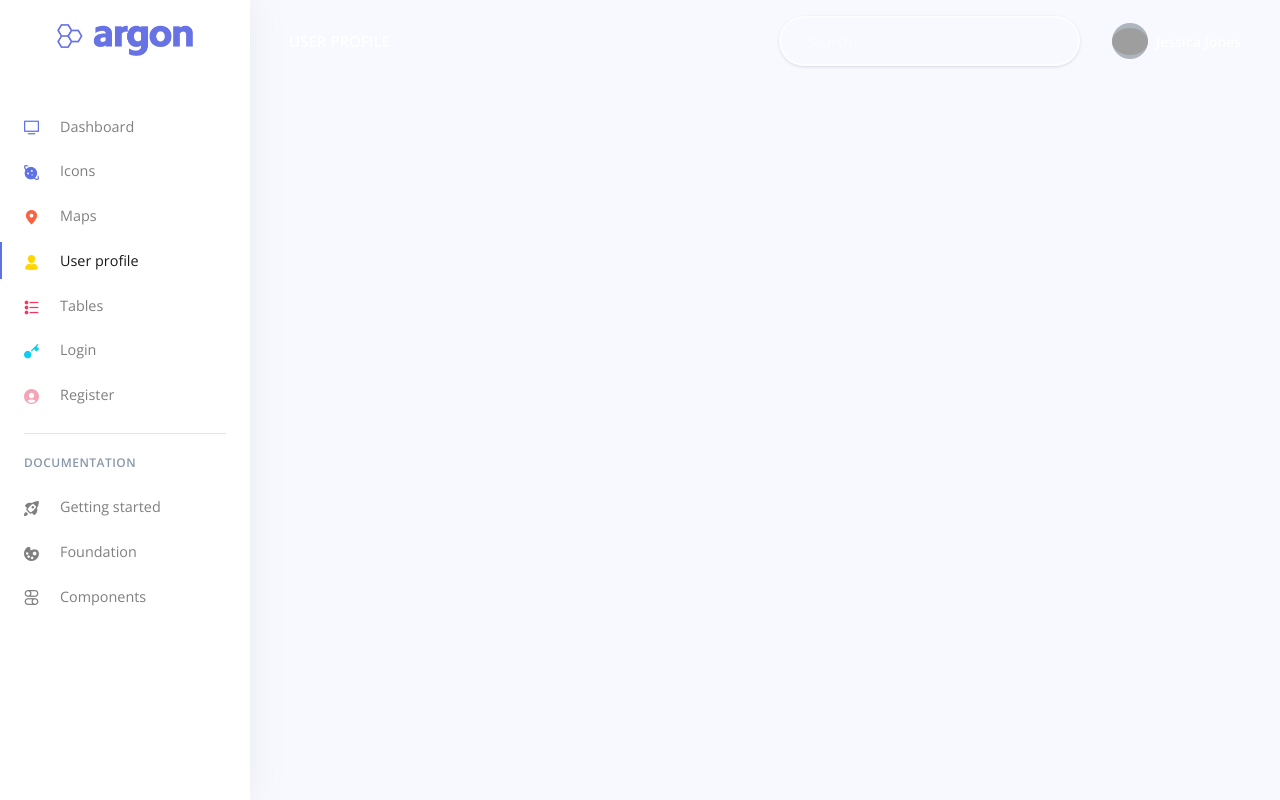
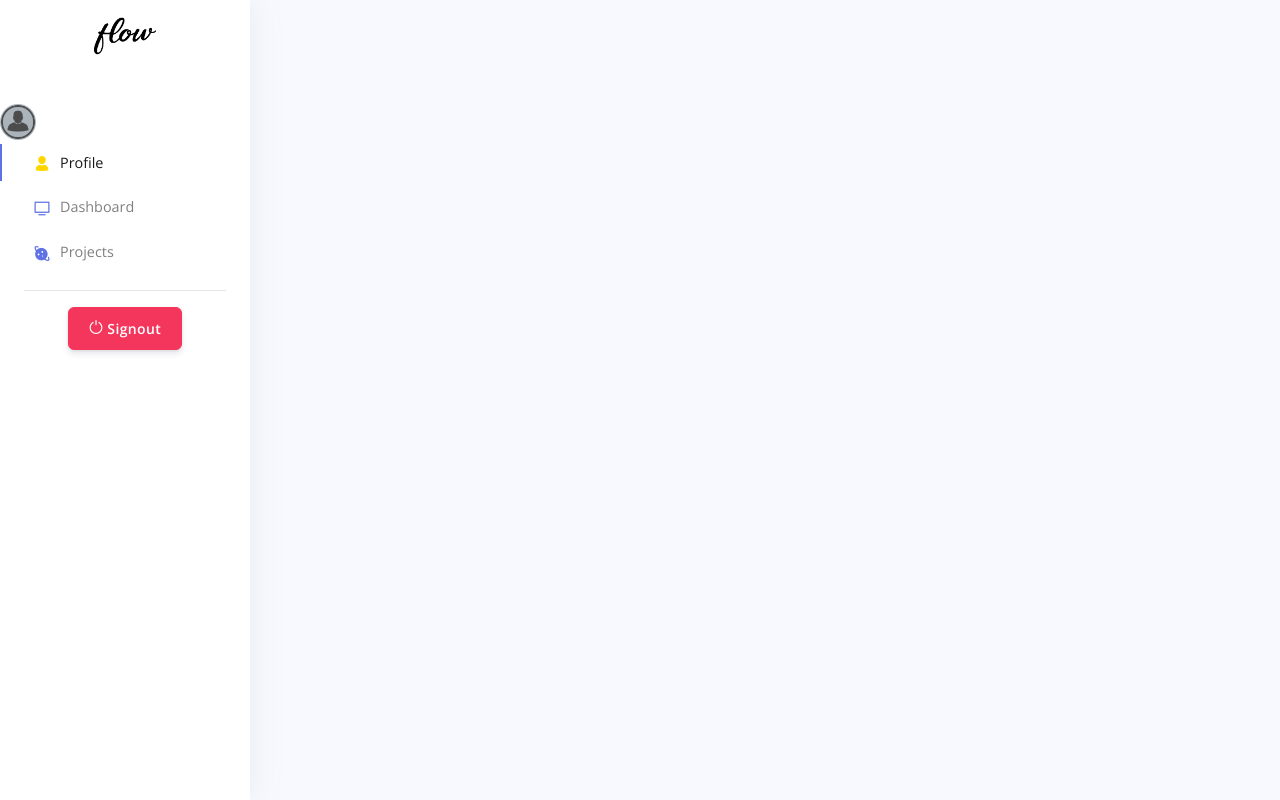
Before and after one commit to SujitSingh11/digital_dashboard, a PHP site: page /digital_dashboard/home.php in a window 1280 px wide. Run offline with PHP 8.4, Linux system fonts and the light colour scheme; some libraries are stand-ins or nearby versions; grey boxes are pictures that could not be loaded.

Commit message:
Edited the home page
Edited the home page, and started writing the create_project logic.
Added the new logos.

```diff
--- a/home.php
+++ b/home.php
@@ -1,3 +1,9 @@
+<?php
+
+require 'assets/db/connect_db.php';
+session_start();
+
+?>
 <!DOCTYPE html>
 <html lang="en">
 	<head>
@@ -7,7 +13,7 @@
 				Dashboard | Home for Flow
 			</title>
 		<link href="https://fonts.googleapis.com/css?family=Open+Sans:300,400,600,700" rel="stylesheet">
-  <!-- Icons -->
+
 		<link href="assets/js/plugins/nucleo/css/nucleo.css" rel="stylesheet" />
 		<link href="assets/css/argon-dashboard.css?v=1.1.0" rel="stylesheet" />
 	</head>
@@ -18,7 +24,7 @@
 					<span class="navbar-toggler-icon"></span>
 				</button>
 				<a class="navbar-brand pt-0" href="index.html">
-					<img src="assets/img/brand/blue.png" class="navbar-brand-img" alt="...">
+					<img src="assets/img/logo_black.png" class="navbar-brand-img" alt="...">
 				</a>
 
 				<ul class="nav align-items-center d-md-none">
@@ -35,42 +41,12 @@
 					</li>
 					<li class="nav-item dropdown">
 			  <a class="nav-link" href="#" role="button" data-toggle="dropdown" aria-haspopup="true" aria-expanded="false">
-				<div class="media align-items-center">
-				  <span class="avatar avatar-sm rounded-circle">
-					<img alt="Image placeholder" src="assets/img/theme/team-1-800x800.jpg">
-				  </span>
-				</div>
+
 			  </a>
-			  <div class="dropdown-menu dropdown-menu-arrow dropdown-menu-right">
-				<div class=" dropdown-header noti-title">
-				  <h6 class="text-overflow m-0">Welcome!</h6>
-				</div>
-				<a href="./examples/profile.html" class="dropdown-item">
-				  <i class="ni ni-single-02"></i>
-				  <span>My profile</span>
-				</a>
-				<a href="./examples/profile.html" class="dropdown-item">
-				  <i class="ni ni-settings-gear-65"></i>
-				  <span>Settings</span>
-				</a>
-				<a href="./examples/profile.html" class="dropdown-item">
-				  <i class="ni ni-calendar-grid-58"></i>
-				  <span>Activity</span>
-				</a>
-				<a href="./examples/profile.html" class="dropdown-item">
-				  <i class="ni ni-support-16"></i>
-				  <span>Support</span>
-				</a>
-				<div class="dropdown-divider"></div>
-				<a href="#!" class="dropdown-item">
-				  <i class="ni ni-user-run"></i>
-				  <span>Logout</span>
-				</a>
-			  </div>
 			</li>
 		  </ul>
 
-		  <div class="collapse navbar-collapse" id="sidenav-collapse-main">
+		  <div class="collapse navbar-collapse text-center" id="sidenav-collapse-main">
 
 			<div class="navbar-collapse-header d-md-none">
 			  <div class="row">
@@ -88,74 +64,31 @@
 			  </div>
 			</div>
 
-			<!-- Form -->
-			<form class="mt-4 mb-3 d-md-none">
-			  <div class="input-group input-group-rounded input-group-merge">
-				<input type="search" class="form-control form-control-rounded form-control-prepended" placeholder="Search" aria-label="Search">
-				<div class="input-group-prepend">
-				  <div class="input-group-text">
-					<span class="fa fa-search"></span>
-				  </div>
-				</div>
-			  </div>
-			</form>
+
 			<!-- Navigation -->
 			<ul class="navbar-nav">
-			  <li class="nav-item  class=" active>
-			  <a class=" nav-link " href=" index.html"> <i class="ni ni-tv-2 text-primary"></i> Dashboard
-				</a>
-			  </li>
-			  <li class="nav-item">
-				<a class="nav-link " href="examples/icons.html">
-				  <i class="ni ni-planet text-blue"></i> Icons
-				</a>
-			  </li>
-			  <li class="nav-item">
-				<a class="nav-link " href="examples/maps.html">
-				  <i class="ni ni-pin-3 text-orange"></i> Maps
-				</a>
-			  </li>
-			  <li class="nav-item">
-				<a class="nav-link  active " href="examples/profile.html">
-				  <i class="ni ni-single-02 text-yellow"></i> User profile
-				</a>
-			  </li>
-			  <li class="nav-item">
-				<a class="nav-link " href="examples/tables.html">
-				  <i class="ni ni-bullet-list-67 text-red"></i> Tables
-				</a>
-			  </li>
-			  <li class="nav-item">
-				<a class="nav-link" href="examples/login.html">
-				  <i class="ni ni-key-25 text-info"></i> Login
-				</a>
-			  </li>
-			  <li class="nav-item">
-				<a class="nav-link" href="examples/register.html">
-				  <i class="ni ni-circle-08 text-pink"></i> Register
-				</a>
-			  </li>
+				<div class="media align-items-center">
+				  <span class="avatar avatar-sm rounded-circle">
+					<img alt="Image placeholder" src="assets/img/favicon.png">
+				  </span>
+				</div>
+				<li class="nav-item">
+					<a class="nav-link  active " href="profile.php"><i class="ni ni-single-02 text-yellow"></i> Profile</a>
+				</li>
+				<li class="nav-item  class=" active>
+					<a class=" nav-link " href="dashboard.php"><i class="ni ni-tv-2 text-primary"></i> Dashboard</a>
+				</li>
+				<li class="nav-item">
+					<a class="nav-link " href="projects.php"><i class="ni ni-planet text-blue"></i> Projects</a>
+				</li>
 			</ul>
 			<!-- Divider -->
 			<hr class="my-3">
-			<!-- Heading -->
-			<h6 class="navbar-heading text-muted">Documentation</h6>
-			<!-- Navigation -->
 			<ul class="navbar-nav mb-md-3">
 			  <li class="nav-item">
-				<a class="nav-link" href="https://demos.creative-tim.com/argon-dashboard/docs/getting-started/overview.html">
-				  <i class="ni ni-spaceship"></i> Getting started
-				</a>
-			  </li>
-			  <li class="nav-item">
-				<a class="nav-link" href="https://demos.creative-tim.com/argon-dashboard/docs/foundation/colors.html">
-				  <i class="ni ni-palette"></i> Foundation
-				</a>
-			  </li>
-			  <li class="nav-item">
-				<a class="nav-link" href="https://demos.creative-tim.com/argon-dashboard/docs/components/alerts.html">
-				  <i class="ni ni-ui-04"></i> Components
-				</a>
+			  	<form method="post" action="login-system/signout.php">
+			  		<button type="submit" class="btn btn-icon btn-3 btn-danger"><i class="ni ni-button-power"></i>  Signout</button>
+			  	</form>
 			  </li>
 			</ul>
 		  </div>
@@ -166,59 +99,9 @@
 		<nav class="navbar navbar-top navbar-expand-md navbar-dark" id="navbar-main">
 		  <div class="container-fluid">
 			<!-- Brand -->
-			<a class="h4 mb-0 text-white text-uppercase d-none d-lg-inline-block" href="index.html">User Profile</a>
-			<!-- Form -->
-			<form class="navbar-search navbar-search-dark form-inline mr-3 d-none d-md-flex ml-lg-auto">
-			  <div class="form-group mb-0">
-				<div class="input-group input-group-alternative">
-				  <div class="input-group-prepend">
-					<span class="input-group-text"><i class="fas fa-search"></i></span>
-				  </div>
-				  <input class="form-control" placeholder="Search" type="text">
-				</div>
-			  </div>
-			</form>
-			<!-- User -->
-			<ul class="navbar-nav align-items-center d-none d-md-flex">
-			  <li class="nav-item dropdown">
-				<a class="nav-link pr-0" href="#" role="button" data-toggle="dropdown" aria-haspopup="true" aria-expanded="false">
-				  <div class="media align-items-center">
-					<span class="avatar avatar-sm rounded-circle">
-					  <img alt="Image placeholder" src="assets/img/theme/team-4-800x800.jpg">
-					</span>
-					<div class="media-body ml-2 d-none d-lg-block">
-					  <span class="mb-0 text-sm  font-weight-bold">Jessica Jones</span>
-					</div>
-				  </div>
-				</a>
-				<div class="dropdown-menu dropdown-menu-arrow dropdown-menu-right">
-				  <div class=" dropdown-header noti-title">
-					<h6 class="text-overflow m-0">Welcome!</h6>
-				  </div>
-				  <a href="examples/profile.html" class="dropdown-item">
-					<i class="ni ni-single-02"></i>
-					<span>My profile</span>
-				  </a>
-				  <a href="examples/profile.html" class="dropdown-item">
-					<i class="ni ni-settings-gear-65"></i>
-					<span>Settings</span>
-				  </a>
-				  <a href="examples/profile.html" class="dropdown-item">
-					<i class="ni ni-calendar-grid-58"></i>
-					<span>Activity</span>
-				  </a>
-				  <a href="examples/profile.html" class="dropdown-item">
-					<i class="ni ni-support-16"></i>
-					<span>Support</span>
-				  </a>
-				  <div class="dropdown-divider"></div>
-				  <a href="#!" class="dropdown-item">
-					<i class="ni ni-user-run"></i>
-					<span>Logout</span>
-				  </a>
-				</div>
-			  </li>
-			</ul>
+
+
+
 		  </div>
 		</nav>
 		<!-- End Navbar -->
```
Also changed, not shown: project-scripts/create_project.php (added, +7 -0 lines), assets/img/favicon.png (added), assets/img/logo_2.png (added), assets/img/logo_black.png (added).
